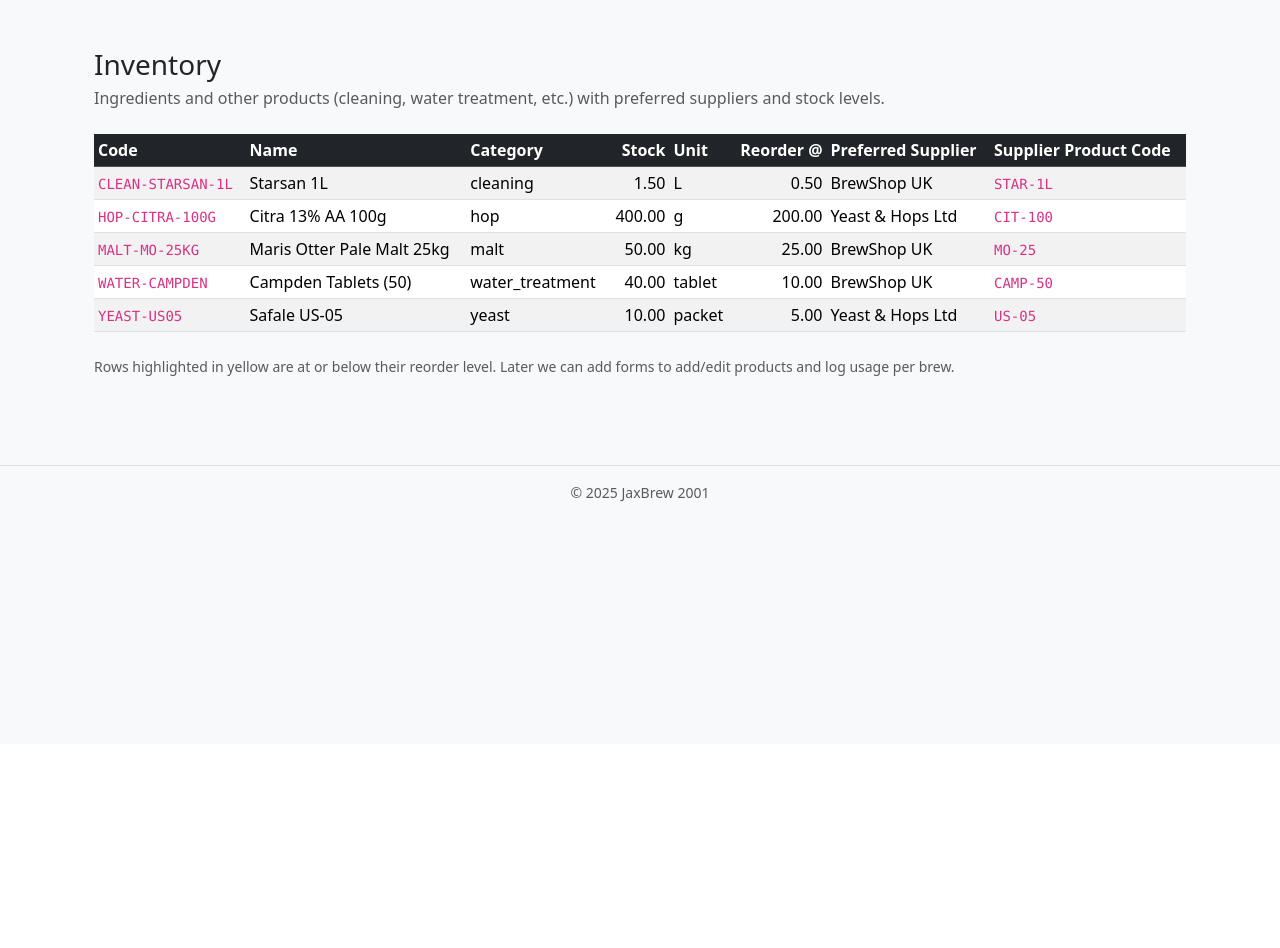
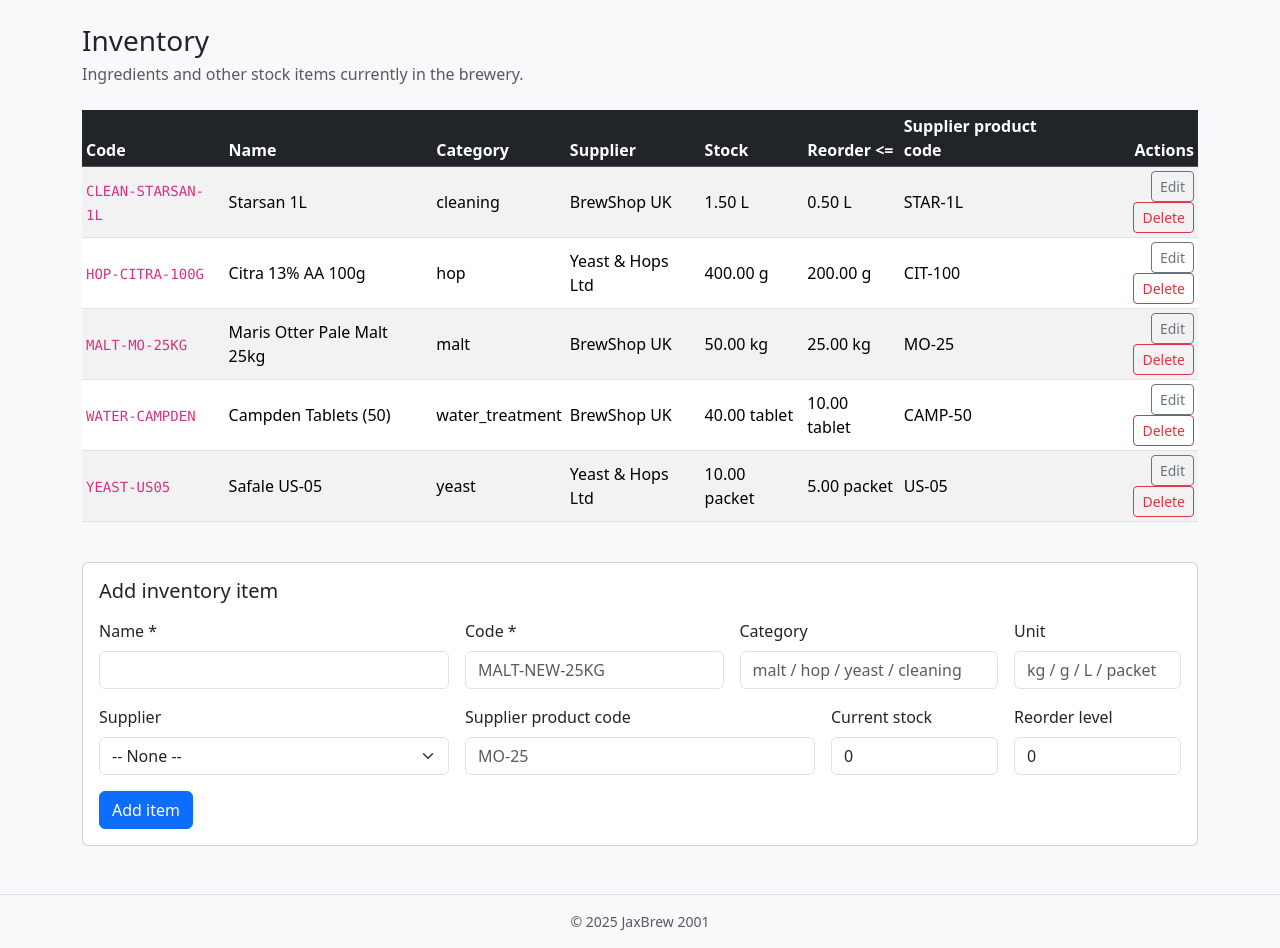
Before and after one commit to WrongSideOfTheTracks/JaxBrew2001, a FastAPI app: page /inventory in a window 1280 px wide. Shown: the part 56-1004 px from the top of the page. Before the commit the page ends 558 px from the top, so only its background shows below. Run offline with FastAPI, Linux system fonts and the light colour scheme.

Commit message:
edit/add/delete inventory

```diff
--- a/app/main.py
+++ b/app/main.py
@@ -500,11 +500,13 @@ async def inventory_page(request: Request, db: Session = Depends(get_db)):
         .order_by(DBInventoryItem.category, DBInventoryItem.name)
         .all()
     )
+    suppliers_db = db.query(DBSupplier).order_by(DBSupplier.name).all()
 
-    products_for_view = []
+    # Flatten items for the template
+    products = []
     for item in items:
         supplier_name = item.supplier.name if item.supplier else "Unknown"
-        products_for_view.append(
+        products.append(
             {
                 "id": item.id,
                 "code": item.code,
@@ -513,7 +515,8 @@ async def inventory_page(request: Request, db: Session = Depends(get_db)):
                 "unit": item.unit,
                 "current_stock": item.current_stock,
                 "reorder_level": item.reorder_level,
-                "preferred_supplier_name": supplier_name,
+                "supplier_id": item.supplier_id,
+                "supplier_name": supplier_name,
                 "supplier_product_code": item.supplier_product_code,
             }
         )
@@ -522,10 +525,153 @@ async def inventory_page(request: Request, db: Session = Depends(get_db)):
         "inventory.html",
         {
             "request": request,
-            "products": products_for_view,
+            "products": products,
+            "suppliers": suppliers_db,   # for dropdown in the form
             "current_page": "inventory",
         },
     )
+
+@app.post("/inventory/create")
+async def create_inventory_item(
+    name: str = Form(...),
+    code: str = Form(...),
+    category: str = Form(""),
+    unit: str = Form(""),
+    supplier_id: str = Form(""),
+    supplier_product_code: str = Form(""),
+    current_stock: str = Form("0"),
+    reorder_level: str = Form("0"),
+    db: Session = Depends(get_db),
+):
+    # Parse supplier_id
+    supplier_id_int = None
+    if supplier_id.strip():
+        try:
+            supplier_id_int = int(supplier_id)
+        except ValueError:
+            supplier_id_int = None
+
+    # Parse numbers safely
+    try:
+        current_stock_val = float(current_stock)
+    except ValueError:
+        current_stock_val = 0.0
+
+    try:
+        reorder_level_val = float(reorder_level)
+    except ValueError:
+        reorder_level_val = 0.0
+
+    item = DBInventoryItem(
+        code=code.strip(),
+        name=name.strip(),
+        category=category.strip() or "other",
+        unit=unit.strip() or "",
+        supplier_id=supplier_id_int,
+        supplier_product_code=supplier_product_code.strip(),
+        current_stock=current_stock_val,
+        reorder_level=reorder_level_val,
+    )
+    db.add(item)
+    db.commit()
+    db.refresh(item)
+
+    return RedirectResponse(url="/inventory", status_code=303)
+
+
+@app.get("/inventory/{item_id}/edit", response_class=HTMLResponse)
+async def edit_inventory_item_page(
+    item_id: int,
+    request: Request,
+    db: Session = Depends(get_db),
+):
+    item = (
+        db.query(DBInventoryItem)
+        .filter(DBInventoryItem.id == item_id)
+        .first()
+    )
+    if not item:
+        raise HTTPException(status_code=404, detail="Inventory item not found")
+
+    suppliers = db.query(DBSupplier).order_by(DBSupplier.name).all()
+
+    return templates.TemplateResponse(
+        "inventory_edit.html",
+        {
+            "request": request,
+            "item": item,
+            "suppliers": suppliers,
+            "current_page": "inventory",
+        },
+    )
+
+@app.post("/inventory/{item_id}/edit")
+async def update_inventory_item(
+    item_id: int,
+    name: str = Form(...),
+    code: str = Form(...),
+    category: str = Form(""),
+    unit: str = Form(""),
+    supplier_id: str = Form(""),
+    supplier_product_code: str = Form(""),
+    current_stock: str = Form("0"),
+    reorder_level: str = Form("0"),
+    db: Session = Depends(get_db),
+):
+    item = (
+        db.query(DBInventoryItem)
+        .filter(DBInventoryItem.id == item_id)
+        .first()
+    )
+    if not item:
+        raise HTTPException(status_code=404, detail="Inventory item not found")
+
+    supplier_id_int = None
+    if supplier_id.strip():
+        try:
+            supplier_id_int = int(supplier_id)
+        except ValueError:
+            supplier_id_int = None
+
+    try:
+        current_stock_val = float(current_stock)
+    except ValueError:
+        current_stock_val = 0.0
+
+    try:
+        reorder_level_val = float(reorder_level)
+    except ValueError:
+        reorder_level_val = 0.0
+
+    item.code = code.strip()
+    item.name = name.strip()
+    item.category = category.strip() or "other"
+    item.unit = unit.strip() or ""
+    item.supplier_id = supplier_id_int
+    item.supplier_product_code = supplier_product_code.strip()
+    item.current_stock = current_stock_val
+    item.reorder_level = reorder_level_val
+
+    db.commit()
+
+    return RedirectResponse(url="/inventory", status_code=303)
+
+@app.post("/inventory/{item_id}/delete")
+async def delete_inventory_item(
+    item_id: int,
+    db: Session = Depends(get_db),
+):
+    item = (
+        db.query(DBInventoryItem)
+        .filter(DBInventoryItem.id == item_id)
+        .first()
+    )
+    if not item:
+        return RedirectResponse(url="/inventory", status_code=303)
+
+    db.delete(item)
+    db.commit()
+    return RedirectResponse(url="/inventory", status_code=303)
 
 
 @app.get("/suppliers", response_class=HTMLResponse)
--- a/templates/inventory.html
+++ b/templates/inventory.html
@@ -3,54 +3,110 @@
 {% block title %}Inventory – JaxBrew 2001{% endblock %}
 
 {% block content %}
-
-
-
-
-  <main class="container py-4">
   <div class="row mb-4">
-      <div class="col">
+    <div class="col-md-8">
       <h1 class="h3 mb-1">Inventory</h1>
       <p class="text-muted mb-0">
-          Ingredients and other products (cleaning, water treatment, etc.) with preferred suppliers and stock levels.
+        Ingredients and other stock items currently in the brewery.
       </p>
     </div>
   </div>
 
-    <div class="table-responsive">
+  <!-- Inventory table -->
+  <div class="table-responsive mb-4">
     <table class="table table-sm table-striped align-middle">
       <thead class="table-dark">
         <tr>
           <th scope="col">Code</th>
           <th scope="col">Name</th>
           <th scope="col">Category</th>
-            <th scope="col" class="text-end">Stock</th>
-            <th scope="col">Unit</th>
-            <th scope="col" class="text-end">Reorder @</th>
-            <th scope="col">Preferred Supplier</th>
-            <th scope="col">Supplier Product Code</th>
+          <th scope="col">Supplier</th>
+          <th scope="col">Stock</th>
+          <th scope="col">Reorder &lt;=</th>
+          <th scope="col">Supplier product code</th>
+          <th scope="col" class="text-end">Actions</th>
         </tr>
       </thead>
       <tbody>
         {% for p in products %}
-          <tr class="{% if p.current_stock <= p.reorder_level %}table-warning{% endif %}">
+        <tr>
           <td><code>{{ p.code }}</code></td>
           <td>{{ p.name }}</td>
           <td>{{ p.category }}</td>
-            <td class="text-end">{{ '%.2f'|format(p.current_stock) }}</td>
-            <td>{{ p.unit }}</td>
-            <td class="text-end">{{ '%.2f'|format(p.reorder_level) }}</td>
-            <td>{{ p.preferred_supplier_name }}</td>
-            <td><code>{{ p.supplier_product_code }}</code></td>
+          <td>{{ p.supplier_name }}</td>
+          <td>{{ '%.2f' % p.current_stock }} {{ p.unit }}</td>
+          <td>{{ '%.2f' % p.reorder_level }} {{ p.unit }}</td>
+          <td>{{ p.supplier_product_code }}</td>
+          <td class="text-end">
+            <a href="/inventory/{{ p.id }}/edit"
+               class="btn btn-sm btn-outline-secondary">
+              Edit
+            </a>
+            <form method="post"
+                  action="/inventory/{{ p.id }}/delete"
+                  class="d-inline"
+                  onsubmit="return confirm('Delete this inventory item?');">
+              <button type="submit" class="btn btn-sm btn-outline-danger">
+                Delete
+              </button>
+            </form>
+          </td>
         </tr>
         {% endfor %}
       </tbody>
     </table>
   </div>
 
-    <p class="text-muted small mt-2">
-      Rows highlighted in yellow are at or below their reorder level.
-      Later we can add forms to add/edit products and log usage per brew.
-    </p>
-  </main>
+  <!-- Add inventory item form -->
+  <div class="card">
+    <div class="card-body">
+      <h2 class="h5 mb-3">Add inventory item</h2>
+      <form method="post" action="/inventory/create" class="row g-3">
+        <div class="col-md-4">
+          <label class="form-label">Name *</label>
+          <input type="text" name="name" class="form-control" required>
+        </div>
+        <div class="col-md-3">
+          <label class="form-label">Code *</label>
+          <input type="text" name="code" class="form-control" required placeholder="MALT-NEW-25KG">
+        </div>
+        <div class="col-md-3">
+          <label class="form-label">Category</label>
+          <input type="text" name="category" class="form-control" placeholder="malt / hop / yeast / cleaning">
+        </div>
+        <div class="col-md-2">
+          <label class="form-label">Unit</label>
+          <input type="text" name="unit" class="form-control" placeholder="kg / g / L / packet">
+        </div>
+
+        <div class="col-md-4">
+          <label class="form-label">Supplier</label>
+          <select name="supplier_id" class="form-select">
+            <option value="">-- None --</option>
+            {% for s in suppliers %}
+              <option value="{{ s.id }}">{{ s.name }}</option>
+            {% endfor %}
+          </select>
+        </div>
+        <div class="col-md-4">
+          <label class="form-label">Supplier product code</label>
+          <input type="text" name="supplier_product_code" class="form-control" placeholder="MO-25">
+        </div>
+        <div class="col-md-2">
+          <label class="form-label">Current stock</label>
+          <input type="number" name="current_stock" step="0.01" class="form-control" value="0">
+        </div>
+        <div class="col-md-2">
+          <label class="form-label">Reorder level</label>
+          <input type="number" name="reorder_level" step="0.01" class="form-control" value="0">
+        </div>
+
+        <div class="col-12">
+          <button type="submit" class="btn btn-primary">
+            Add item
+          </button>
+        </div>
+      </form>
+    </div>
+  </div>
 {% endblock %}
```
Also changed, not shown: templates/inventory_edit.html (added, +85 -0 lines). Lines whose indentation alone changed are shown as unchanged.
